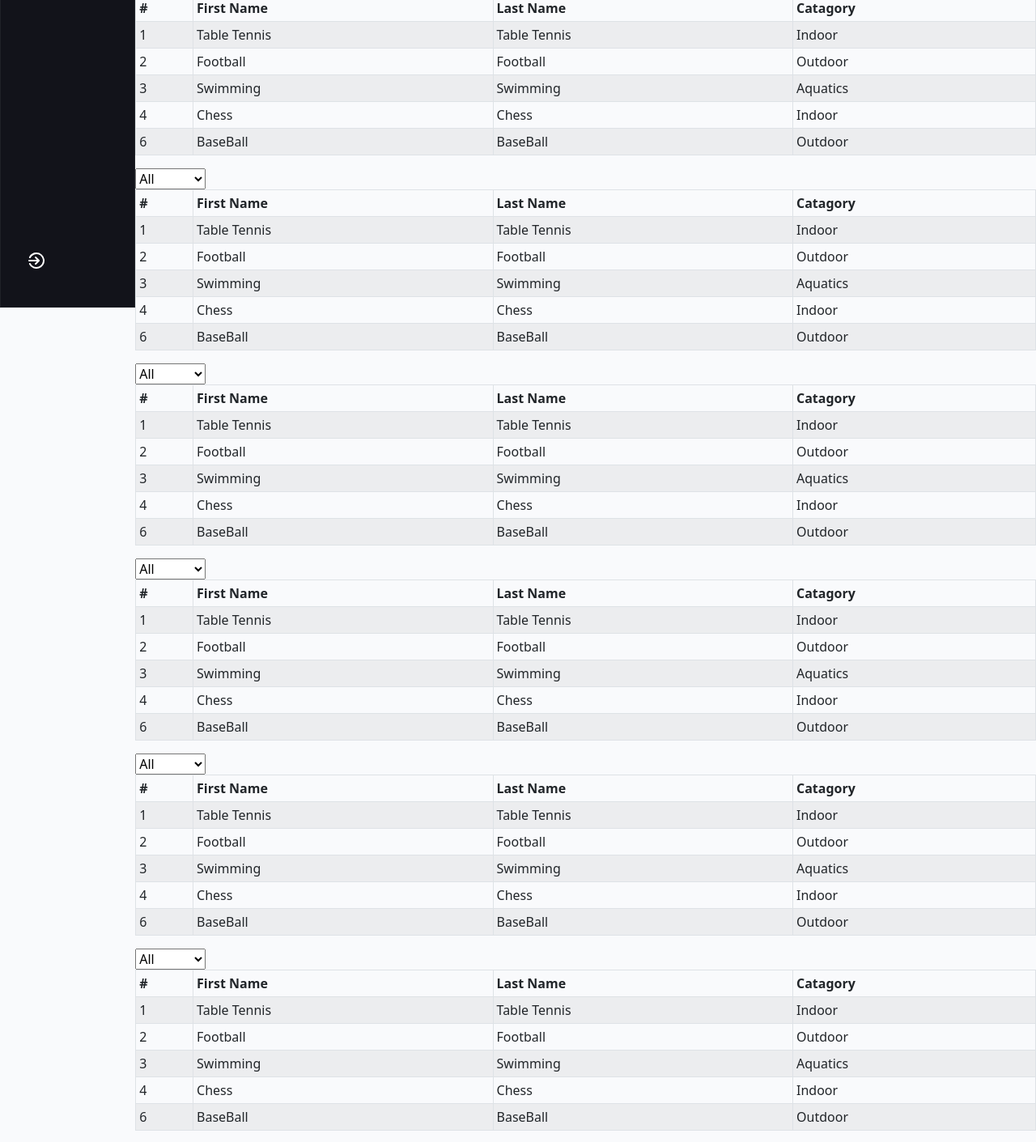
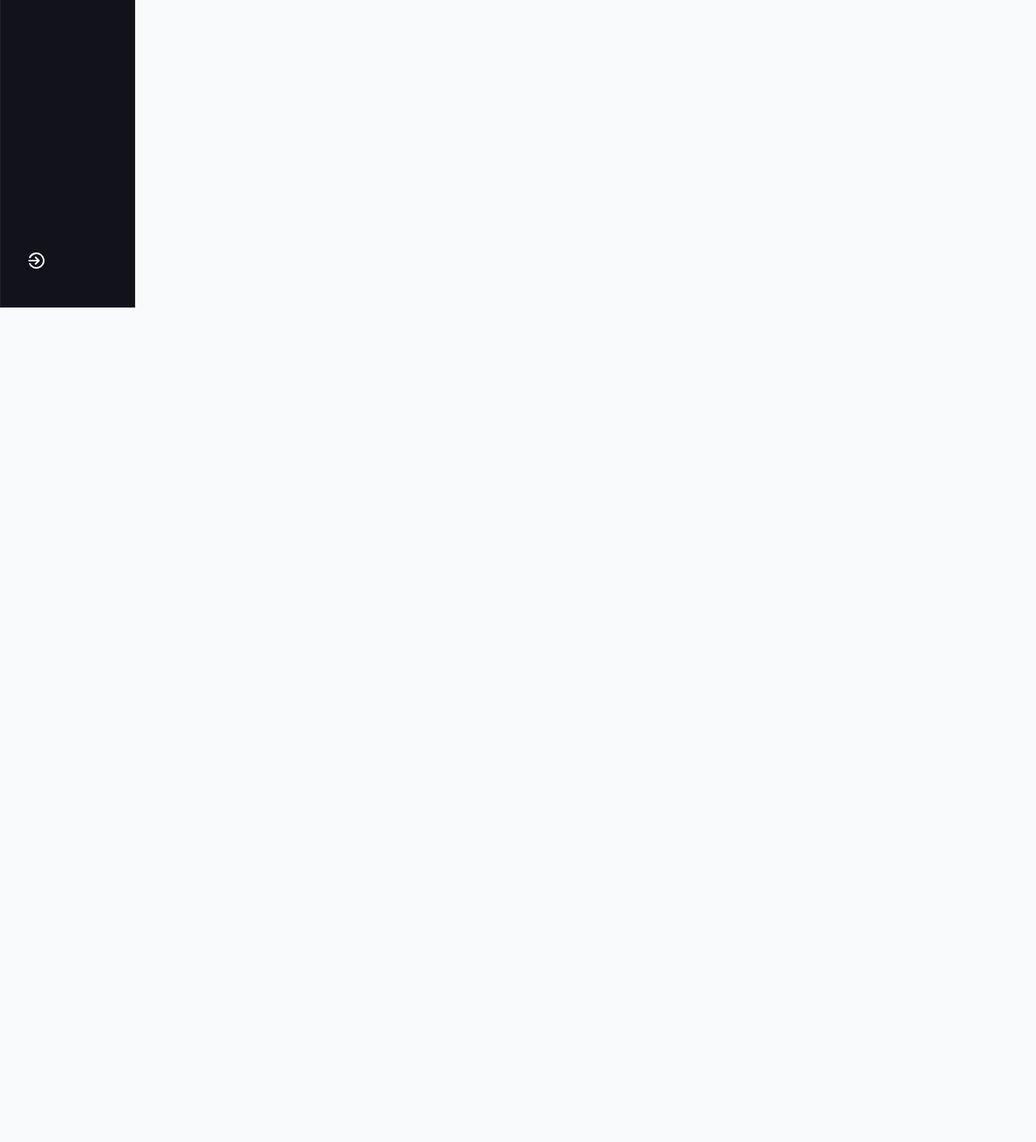
Before and after one commit to iamrealfarhanbd/b2bDashboard, a React (Create React App) app: page /dashboard in a window 1280 px wide. Shown: the part 420-1831 px from the top of the page at 81% size. After the commit the page ends 800 px from the top, so only its background shows below. Built offline with nearby package versions, Linux system fonts and the light colour scheme.

Commit message:
table added

```diff
--- a/src/Components/Dashboard/Dashboard.js
+++ b/src/Components/Dashboard/Dashboard.js
@@ -13,13 +13,6 @@ const Dashboard = () => {
         <Cards />
 
         <Tables />
-        <Tables />
-        <Tables />
-        <Tables />
-        <Tables />
-        <Tables />
-        <Tables />
-        <Tables />
       </div>
     </>
   );
--- a/src/Components/Sidebar/Sidebar.css
+++ b/src/Components/Sidebar/Sidebar.css
@@ -4,7 +4,7 @@
 }
 .dashboardLayout {
   display: flex;
-  height: 100vh ;
+  height: 100% ;
 }
 .sidebar {
   display: flex;
```
